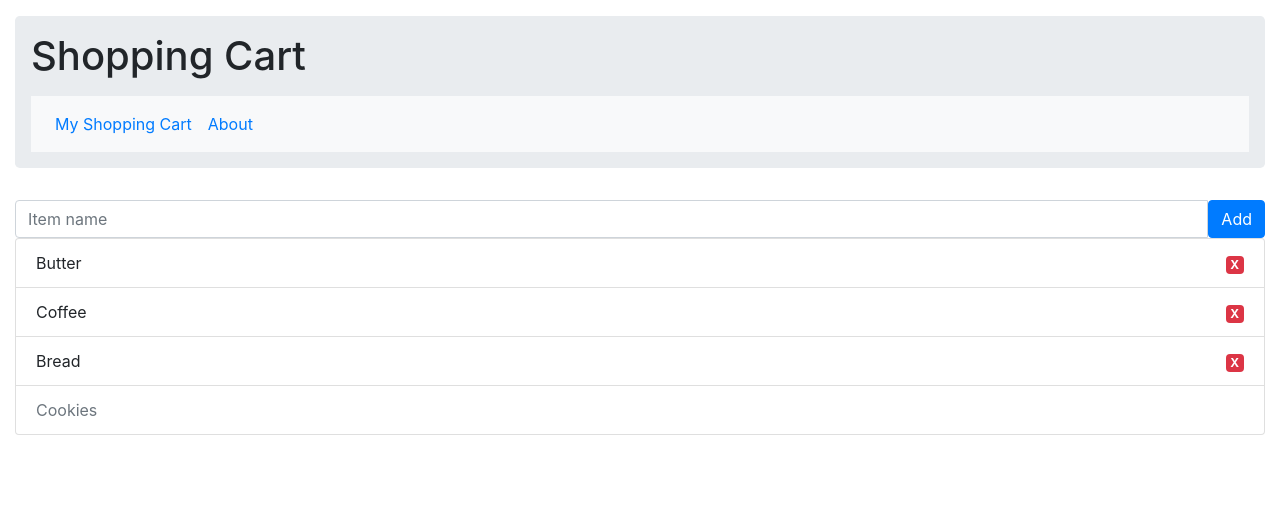
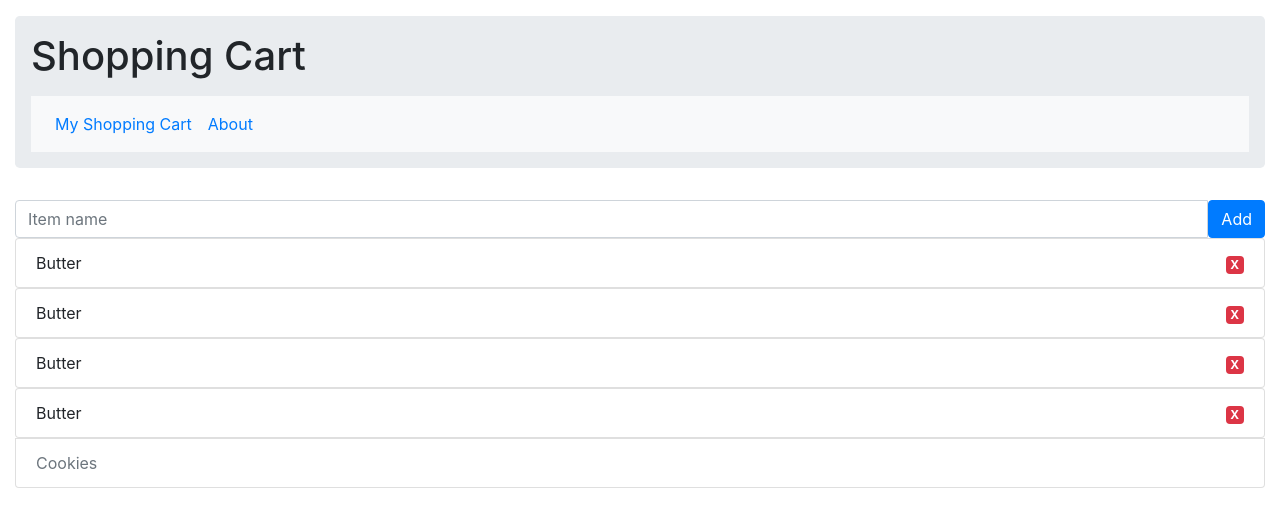
Before and after one commit to scavassa91/vnt-shopping-app, an Angular app: page / in a window 1280 px wide. Shown: the top 526 px of the page. Built offline with nearby package versions, Linux system fonts and the light colour scheme.

Commit message:
Component shopping list item

```diff
--- a/src/app/app.module.ts
+++ b/src/app/app.module.ts
@@ -5,13 +5,15 @@ import { NgModule } from '@angular/core';
 import { AppComponent } from './app.component';
 import { HeaderComponent } from './header/header.component';
 import { ShoppingListComponent } from './shopping-list/shopping-list.component';
+import { ShoppingListItemComponent } from './shopping-list/shopping-list-item/shopping-list-item.component';
 
 
 @NgModule({
   declarations: [
     AppComponent,
     HeaderComponent,
-    ShoppingListComponent
+    ShoppingListComponent,
+    ShoppingListItemComponent
   ],
   imports: [
     BrowserModule
--- /dev/null
+++ b/src/app/shopping-list/shopping-list-item/shopping-list-item.component.html
@@ -0,0 +1,6 @@
+<li class="list-group-item">
+  <span>Butter</span>
+  <span class="float-right">
+    <span class="badge badge-danger">X</span>
+  </span>
+</li>
--- /dev/null
+++ b/src/app/shopping-list/shopping-list-item/shopping-list-item.component.ts
@@ -0,0 +1,17 @@
+import { Component, OnInit, Input } from '@angular/core';
+
+@Component({
+  selector: 'app-shopping-list-item',
+  templateUrl: './shopping-list-item.component.html',
+  styleUrls: ['./shopping-list-item.component.css']
+})
+export class ShoppingListItemComponent implements OnInit {
+
+  @Input("item") private listItem: any;
+
+  constructor() { }
+
+  ngOnInit() {
+  }
+
+}
--- a/src/app/shopping-list/shopping-list.component.html
+++ b/src/app/shopping-list/shopping-list.component.html
@@ -5,24 +5,10 @@
   </div>
 </form>
 <ul class="list-group">
-  <li class="list-group-item">
-    <span>Butter</span>
-    <span class="float-right">
-      <span class="badge badge-danger">X</span>
-    </span>
-  </li>
-  <li class="list-group-item">
-    <span>Coffee</span>
-    <span class="float-right">
-      <span class="badge badge-danger">X</span>
-    </span>
-  </li>
-  <li class="list-group-item">
-    <span>Bread</span>
-    <span class="float-right">
-      <span class="badge badge-danger">X</span>
-    </span>
-  </li>
+  <app-shopping-list-item
+    *ngFor="let item of listItems"
+    [item]="item">
+  </app-shopping-list-item>
   <li class="list-group-item disabled">
     <span>Cookies</span>
   </li>
--- a/src/app/shopping-list/shopping-list.component.ts
+++ b/src/app/shopping-list/shopping-list.component.ts
@@ -7,9 +7,26 @@ import { Component, OnInit } from '@angular/core';
 })
 export class ShoppingListComponent implements OnInit {
 
-  constructor() { }
+  private listItems: Array<any>;
+
+  constructor() {
+    this.listItems = [{
+      name: 'Bread',
+      disabled: false
+    },{
+      name: 'Butter',
+      disabled: false
+    },{
+      name: 'Coffee',
+      disabled: false
+    },{
+      name: 'Cookies',
+      disabled: true
+    },]
+  }
 
   ngOnInit() {
+    console.log(this.listItems);
   }
 
 }
```
Also changed, not shown: src/app/shopping-list/shopping-list-item/shopping-list-item.component.css (added), 1 other file (tests, documents, lock files or other folders).
